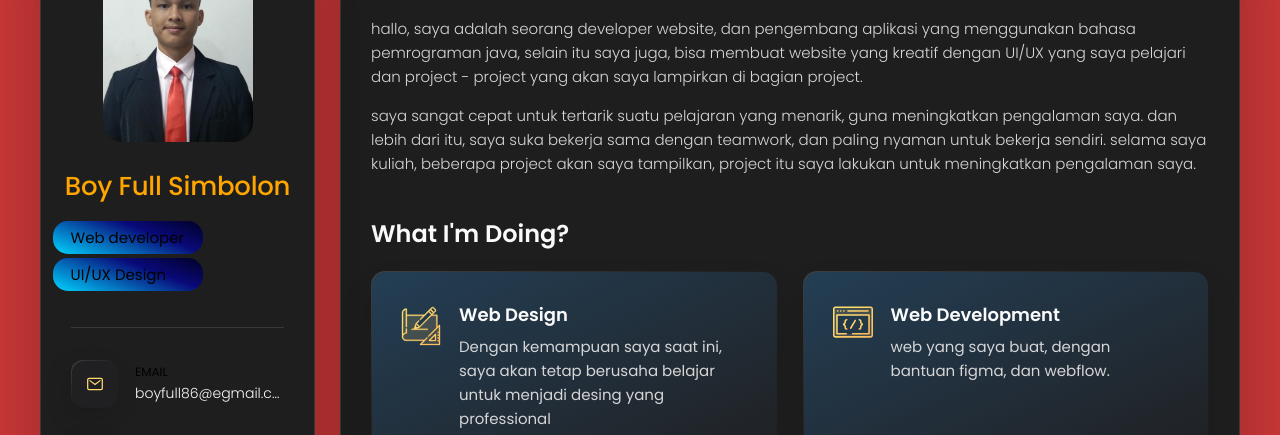
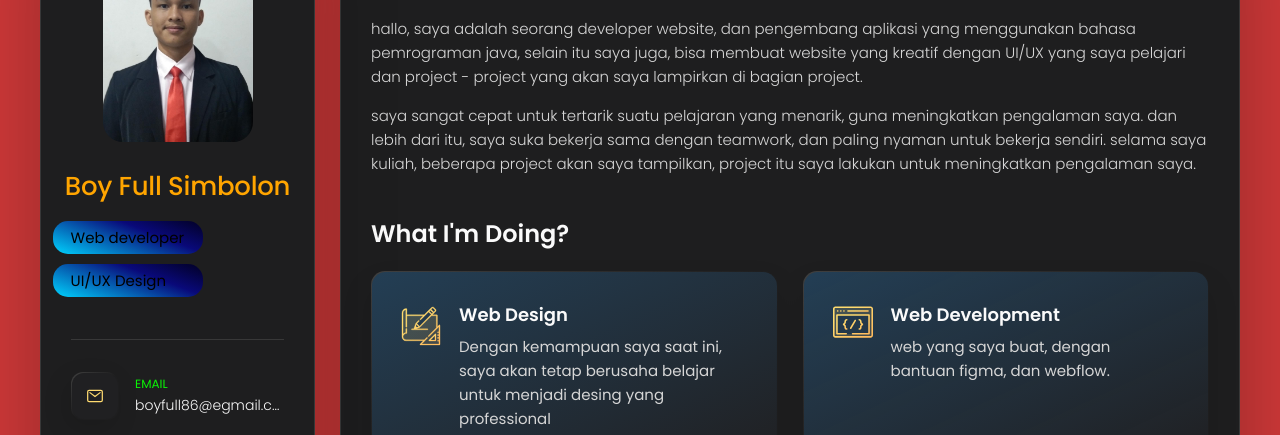
Before and after one commit to boyfsimbolon/boyfsimbolon.github.io, a plain HTML site: page index.html in a window 1280 px wide. Shown: the part 162-597 px from the top of the page. Drawn offline with nearby package versions, Linux system fonts and the light colour scheme.

Commit message:
style.css

```diff
--- a/assets/css/style.css
+++ b/assets/css/style.css
@@ -357,9 +357,9 @@ background: linear-gradient(201deg, rgba(2,0,36,1) 0%, rgba(9,9,121,1) 35%, rgba
   font-size: var(--fs-6);
   font-weight: var(--fw-10);
   width: 150px;
-  margin-bottom: 4px;
+  margin-bottom: 10px;
   border-radius: 15px;
-  padding: 10px;
+
 }
 
 .info_more-btn {
@@ -424,7 +424,7 @@ background: linear-gradient(201deg, rgba(2,0,36,1) 0%, rgba(9,9,121,1) 35%, rgba
 }
 
 .contact-title {
-  color: var(--bg-gradient-onyx-red-100);
+  color: rgb(10, 244, 6);
   font-size: var(--fs-8);
   text-transform: uppercase;
   margin-bottom: 2px;
```
